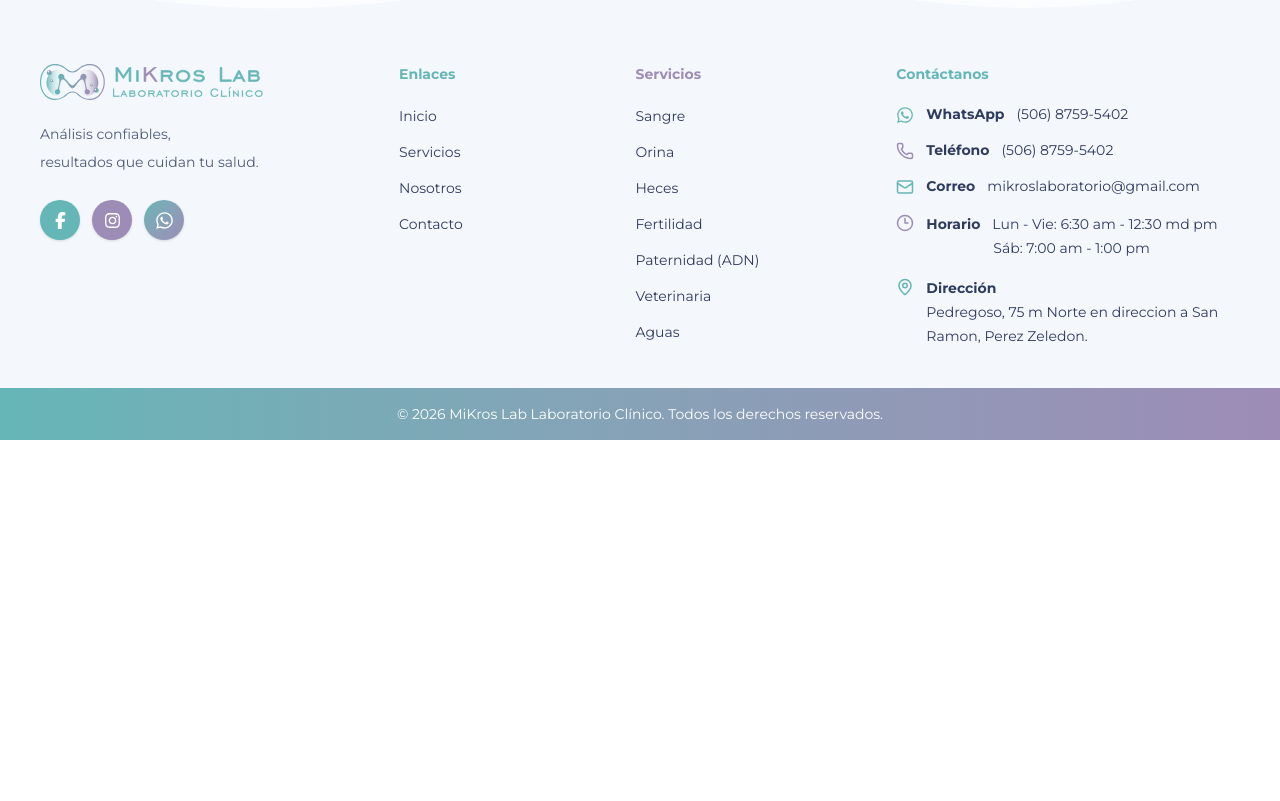
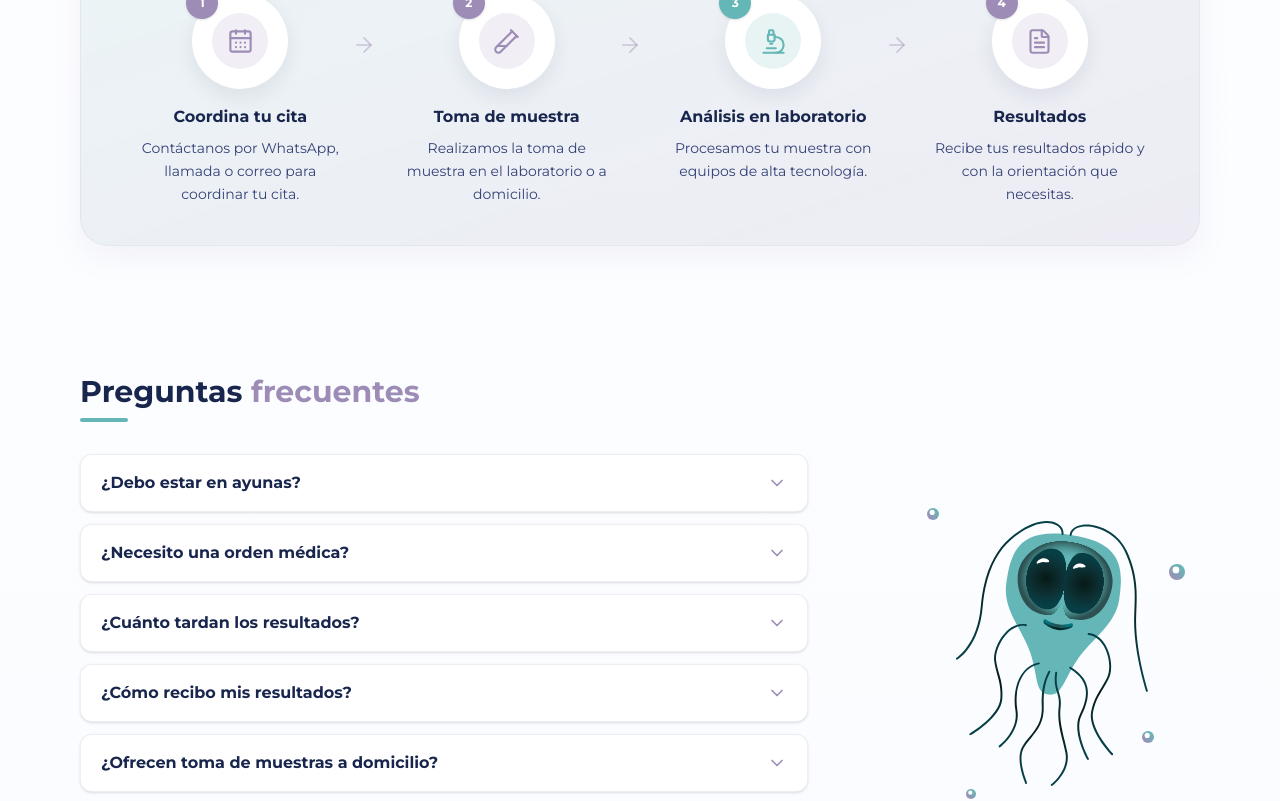
Before and after one commit to microslabwebsite/mirkos-lab-website, a Next.js app: page / in a window 1280 px wide. Shown: the part 940-1741 px from the top of the page. Before the commit the page ends 1380 px from the top, so only its background shows below. Built offline with nearby package versions, Linux system fonts and the light colour scheme.

Commit message:
Create process & FAQ sections

```diff
--- a/app/page.tsx
+++ b/app/page.tsx
@@ -1,11 +1,13 @@
+import FAQSection from '@/components/home/FAQSection';
 import Hero from '@/components/home/Hero';
+import ProcessSection from '@/components/home/ProcessSection';
 
 export default function Home() {
   return (
-    <main className='min-h-screen'>
-      <section className='mx-auto max-w-7xl px-6 lg:px-8'>
-        <Hero />
-      </section>
+    <main className='min-h-screen mx-auto max-w-7xl px-6 lg:px-8'>
+      <Hero />
+      <ProcessSection />
+      <FAQSection/>
     </main>
   );
 }
--- /dev/null
+++ b/components/home/FAQSection.tsx
@@ -0,0 +1,152 @@
+'use client';
+
+import Image from 'next/image';
+import { ChevronDown } from 'lucide-react';
+import { useState } from 'react';
+
+const faqs = [
+  {
+    question: '¿Debo estar en ayunas?',
+    answer:
+      'Depende del tipo de prueba. Algunas requieren ayuno y otras no. Le indicaremos previamente si necesita alguna preparación especial.',
+  },
+  {
+    question: '¿Necesito una orden médica?',
+    answer:
+      'No todas las pruebas requieren orden médica. Puede consultarnos para confirmar los requisitos según lo que necesite.',
+  },
+  {
+    question: '¿Cuánto tardan los resultados?',
+    answer:
+      'El tiempo de entrega depende del análisis. Algunos resultados pueden estar disponibles el mismo día, mientras que pruebas más especializadas pueden requerir más tiempo.',
+  },
+  {
+    question: '¿Cómo recibo mis resultados?',
+    answer:
+      'Los resultados pueden entregarse de forma digital o presencial, según el tipo de prueba y la opción acordada.',
+  },
+  {
+    question: '¿Ofrecen toma de muestras a domicilio?',
+    answer:
+      'Sí. Contamos con servicio de toma de muestras a domicilio. Puede contactarnos para consultar disponibilidad y coordinar la visita.',
+  },
+  {
+    question: '¿Debo coordinar mi visita previamente?',
+    answer:
+      'Puede comunicarse con nosotros por WhatsApp, teléfono o correo para coordinar su visita o la toma de muestra.',
+  },
+  {
+    question: '¿Puedo tomar mis medicamentos antes de la prueba?',
+    answer:
+      'Algunos medicamentos pueden influir en determinados resultados. No suspenda ningún medicamento sin indicación de su médico y consulte previamente si necesita alguna preparación especial.',
+  },
+];
+
+export default function FAQSection() {
+  const [openIndex, setOpenIndex] = useState<number | null>(null);
+
+  const toggleFAQ = (index: number) => {
+    setOpenIndex(openIndex === index ? null : index);
+  };
+
+  return (
+    <section className='relative overflow-hidden py-16 sm:py-20'>
+      <div className='relative z-10 mx-auto max-w-7xl px-5 sm:px-8 lg:px-12'>
+        <div className='grid items-center gap-10 lg:grid-cols-[65%_35%] lg:gap-12'>
+          <div>
+            <h2 className='text-2xl font-bold text-[#18264d] sm:text-3xl'>
+              Preguntas <span className='text-[#9d8cb6]'>frecuentes</span>
+            </h2>
+
+            <div className='mt-2 h-1 w-12 rounded-full bg-[#65b6b7]' />
+
+            <div className='mt-8 space-y-3'>
+              {faqs.map((faq, index) => {
+                const isOpen = openIndex === index;
+
+                return (
+                  <div
+                    key={faq.question}
+                    className='overflow-hidden rounded-xl border border-[#9d8cb6]/15 bg-white shadow-sm'
+                  >
+                    <button
+                      type='button'
+                      onClick={() => toggleFAQ(index)}
+                      className='flex w-full items-center justify-between gap-4 px-5 py-4 text-left'
+                      aria-expanded={isOpen}
+                    >
+                      <span className='text-sm font-bold text-[#18264d] sm:text-base'>
+                        {faq.question}
+                      </span>
+
+                      <ChevronDown
+                        size={20}
+                        className={`shrink-0 text-[#9d8cb6] transition-transform duration-300 ${
+                          isOpen ? 'rotate-180' : ''
+                        }`}
+                      />
+                    </button>
+
+                    <div
+                      className={`grid transition-all duration-300 ease-in-out ${
+                        isOpen ? 'grid-rows-[1fr]' : 'grid-rows-[0fr]'
+                      }`}
+                    >
+                      <div className='overflow-hidden'>
+                        <p className='border-t border-[#9d8cb6]/10 px-5 py-4 text-sm leading-6 text-[#334175] sm:text-[15px]'>
+                          {faq.answer}
+                        </p>
+                      </div>
+                    </div>
+                  </div>
+                );
+              })}
+            </div>
+          </div>
+
+          <div className='relative hidden h-full min-h-[430px] items-center justify-center lg:flex'>
+            <Image
+              src='/assets/giardia.svg'
+              alt=''
+              width={220}
+              height={300}
+              className='relative z-10 h-auto w-40 xl:w-48'
+            />
+
+            <Image
+              src='/assets/bubble.svg'
+              alt=''
+              width={30}
+              height={30}
+              className='absolute left-[18%] top-[24%] h-auto w-3'
+            />
+
+            <Image
+              src='/assets/bubble.svg'
+              alt=''
+              width={30}
+              height={30}
+              className='absolute right-[16%] top-[34%] h-auto w-4'
+            />
+
+            <Image
+              src='/assets/bubble.svg'
+              alt=''
+              width={30}
+              height={30}
+              className='absolute bottom-[24%] left-[28%] h-auto w-2.5'
+            />
+
+            <Image
+              src='/assets/bubble.svg'
+              alt=''
+              width={30}
+              height={30}
+              className='absolute bottom-[34%] right-[24%] h-auto w-3'
+            />
+          </div>
+        </div>
+      </div>
+    </section>
+  );
+}
--- /dev/null
+++ b/components/home/ProcessSection.tsx
@@ -0,0 +1,107 @@
+import { CalendarDays, TestTube2, Microscope, FileText, ArrowRight } from 'lucide-react';
+
+const steps = [
+  {
+    number: '1',
+    icon: CalendarDays,
+    title: 'Coordina tu cita',
+    description: 'Contáctanos por WhatsApp, llamada o correo para coordinar tu cita.',
+    color: '#9d8cb6',
+    tint: 'rgba(157, 140, 182, 0.14)',
+  },
+  {
+    number: '2',
+    icon: TestTube2,
+    title: 'Toma de muestra',
+    description: 'Realizamos la toma de muestra en el laboratorio o a domicilio.',
+    color: '#9d8cb6',
+    tint: 'rgba(157, 140, 182, 0.14)',
+  },
+  {
+    number: '3',
+    icon: Microscope,
+    title: 'Análisis en laboratorio',
+    description: 'Procesamos tu muestra con equipos de alta tecnología.',
+    color: '#65b6b7',
+    tint: 'rgba(101, 182, 183, 0.15)',
+  },
+  {
+    number: '4',
+    icon: FileText,
+    title: 'Resultados',
+    description: 'Recibe tus resultados rápido y con la orientación que necesitas.',
+    color: '#9d8cb6',
+    tint: 'rgba(157, 140, 182, 0.14)',
+  },
+];
+
+export default function ProcessSection() {
+  return (
+    <section className='relative py-10 sm:py-12'>
+      <div className='mx-auto max-w-7xl px-5 sm:px-8 lg:px-12'>
+        <div className='relative overflow-hidden rounded-[28px] border border-[#9d8cb6]/10 bg-gradient-to-br from-[#65b6b7]/12 to-[#9d8cb6]/15 px-5 py-8 shadow-[0_10px_30px_rgba(157,140,182,0.10)] sm:px-7 sm:py-9 lg:px-9 lg:py-10'>
+          <div className='relative z-10'>
+            <div className='text-center'>
+              <h2 className='text-2xl font-bold text-[#18264d] sm:text-3xl'>
+                Así es nuestro <span className='text-[#9d8cb6]'>proceso</span>
+              </h2>
+
+              <div className='mx-auto mt-3 h-1 w-12 rounded-full bg-[#65b6b7]' />
+            </div>
+
+            <div className='mt-8 grid gap-8 sm:grid-cols-2 lg:grid-cols-4 lg:gap-5'>
+              {steps.map((step, index) => {
+                const Icon = step.icon;
+
+                return (
+                  <div
+                    key={step.title}
+                    className='relative flex flex-col items-center text-center'
+                  >
+                    <div className='relative'>
+                      <div className='flex h-20 w-20 items-center justify-center rounded-full bg-white shadow-[0_8px_20px_rgba(24,38,77,0.08)] sm:h-24 sm:w-24'>
+                        <div
+                          className='flex h-12 w-12 items-center justify-center rounded-full sm:h-14 sm:w-14'
+                          style={{ backgroundColor: step.tint }}
+                        >
+                          <Icon
+                            size={27}
+                            strokeWidth={1.9}
+                            style={{ color: step.color }}
+                          />
+                        </div>
+                      </div>
+
+                      <div
+                        className='absolute -left-1.5 -top-1.5 flex h-7 w-7 items-center justify-center rounded-full text-xs font-bold text-white shadow-sm sm:h-8 sm:w-8'
+                        style={{ backgroundColor: step.color }}
+                      >
+                        {step.number}
+                      </div>
+                    </div>
+
+                    <h3 className='mt-4 text-base font-bold text-[#18264d]'>
+                      {step.title}
+                    </h3>
+
+                    <p className='mt-2 max-w-[220px] text-sm leading-relaxed text-[#334175]'>
+                      {step.description}
+                    </p>
+
+                    {index < steps.length - 1 && (
+                      <ArrowRight
+                        size={24}
+                        strokeWidth={1.7}
+                        className='absolute -right-3 top-10 hidden text-[#9d8cb6]/45 lg:block'
+                      />
+                    )}
+                  </div>
+                );
+              })}
+            </div>
+          </div>
+        </div>
+      </div>
+    </section>
+  );
+}
```
